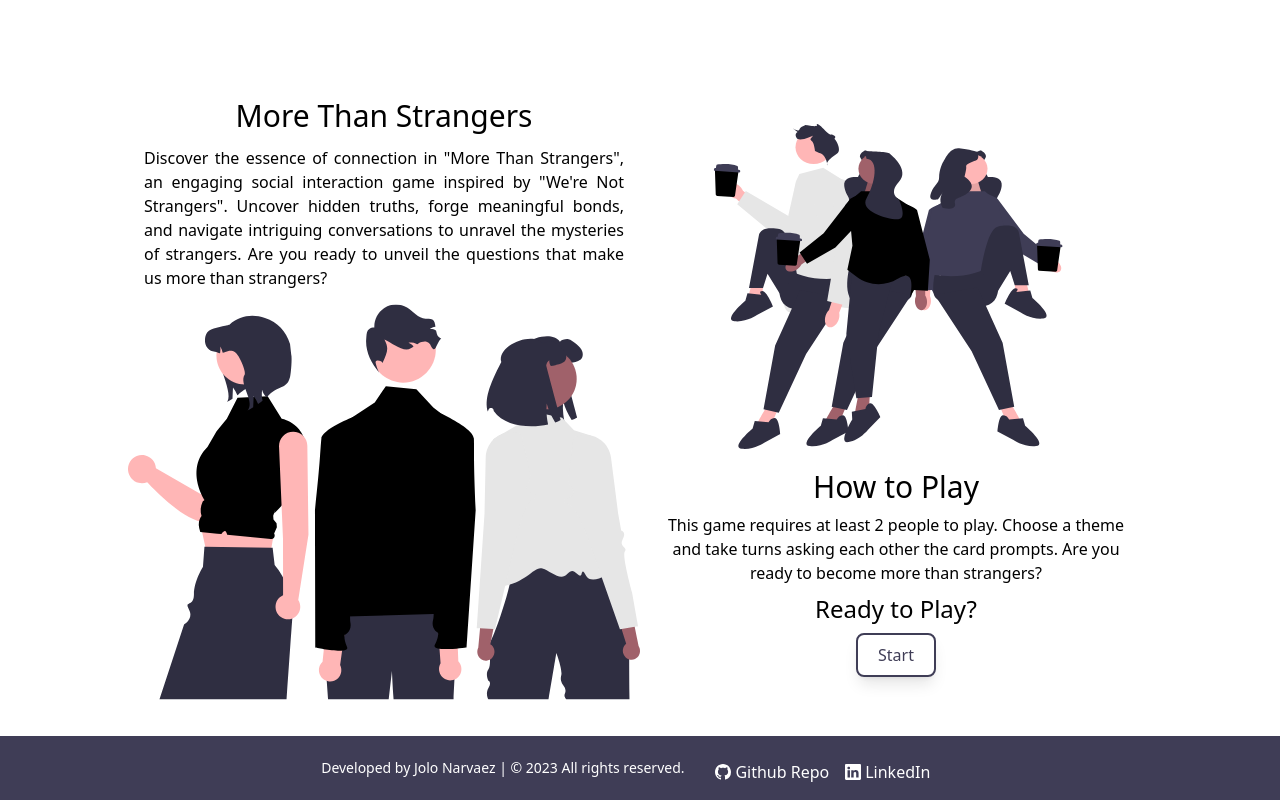
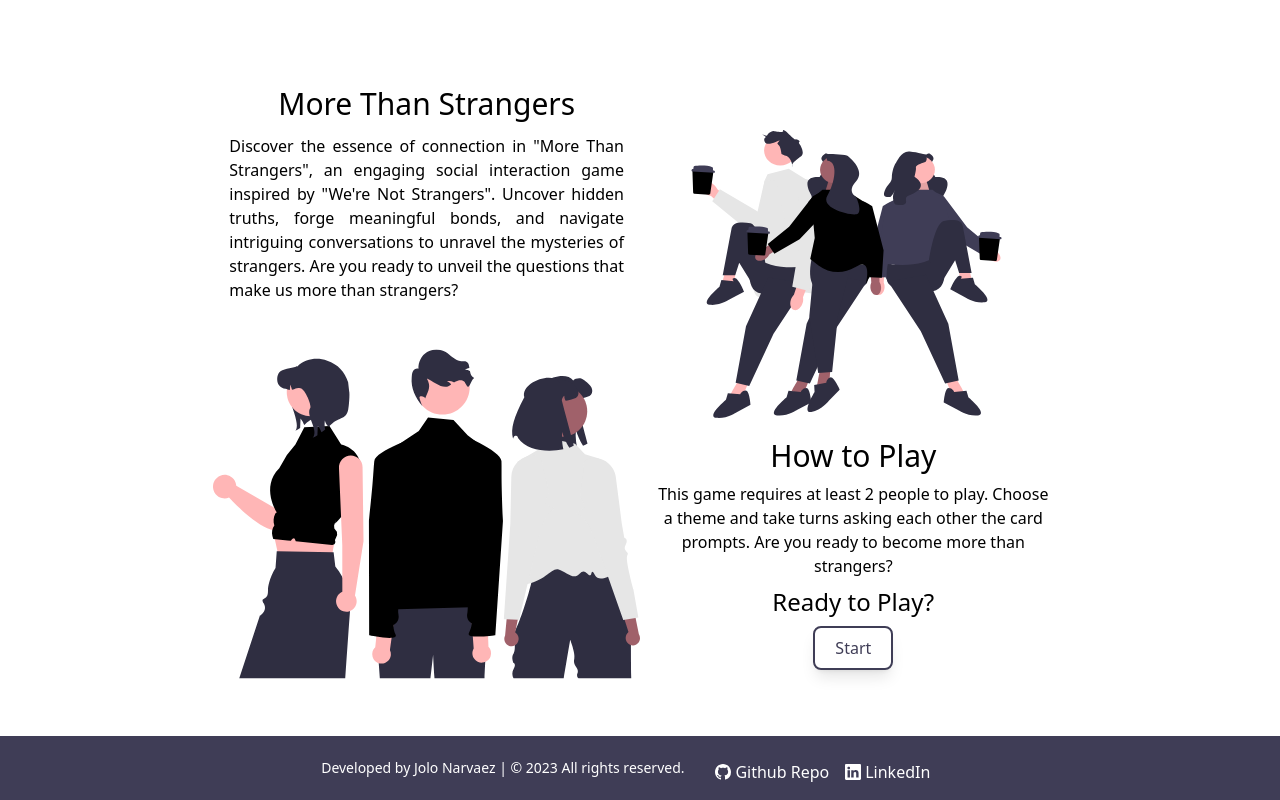
Before and after one commit to jolonarvaez/more-than-strangers, a Next.js app: page / in a window 1280 px wide. Built offline with nearby package versions, Linux system fonts and the light colour scheme.

Commit message:
changed index page initial width

```diff
--- a/pages/index.tsx
+++ b/pages/index.tsx
@@ -6,7 +6,7 @@ const inter = Inter({ subsets: ["latin"] });
 
 export default function Home() {
   return (
-    <div className="text-center flex flex-col lg:flex-row antialiased w-full sm:w-4/5 mx-auto">
+    <div className="text-center flex flex-col lg:flex-row antialiased w-full sm:w-2/3 mx-auto">
       <div className="space-y-3 flex flex-col justify-center items-center lg:h-screen lg:w-1/2">
         <div
           className="text-3xl animate-in mt-4 lg:mt-0"
```
